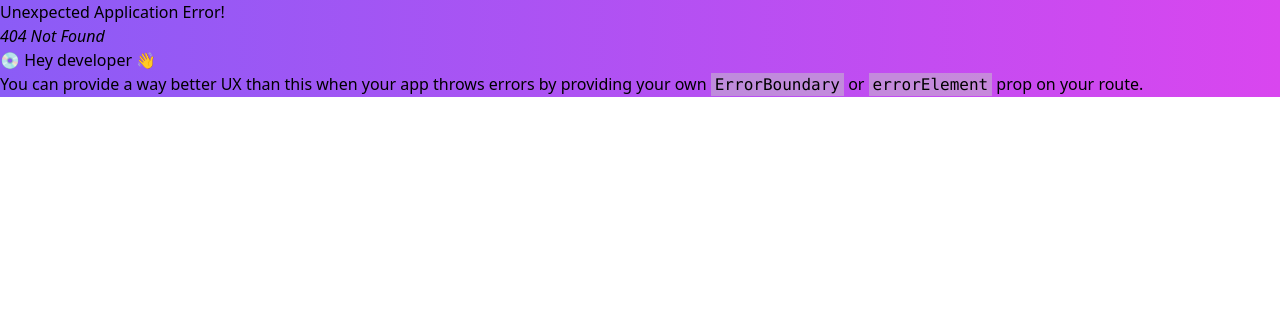
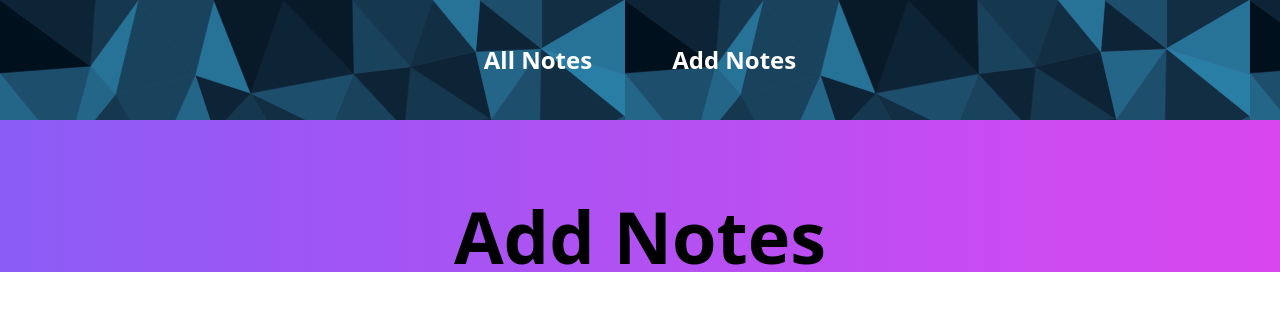
Before and after one commit to sajid1545/notes_app_using_redux, a React (Vite) app: page /add-notes in a window 1280 px wide. Before the commit this address had no page. Shown: the top 310 px of the page. Built offline with nearby package versions, Linux system fonts and the light colour scheme.

Commit message:
Route setup done

```diff
--- a/src/Layouts/Navbar.jsx
+++ b/src/Layouts/Navbar.jsx
@@ -13,7 +13,7 @@ const Navbar = () => {
 						<div className="flex gap-20 text-2xl font-extrabold">
 							<Link to="/">All Notes</Link>
 
-							<Link to="/">Add Notes</Link>
+							<Link to="/add-notes">Add Notes</Link>
 						</div>
 					</ul>
 					<div className="lg:hidden flex justify-end">
@@ -39,7 +39,7 @@ const Navbar = () => {
 											<div className="flex flex-col space-y-10 text-center text-xl font-bold">
 												<Link to="/">All Notes</Link>
 
-												<Link to="/">Add Notes</Link>
+												<Link to="/add-notes">Add Notes</Link>
 											</div>
 										</ul>
 									</nav>
--- /dev/null
+++ b/src/features/AddNotes.jsx
@@ -0,0 +1,11 @@
+import React from 'react';
+
+const AddNotes = () => {
+    return (
+        <div>
+           <h1 className="text-7xl text-center font-extrabold">Add Notes</h1>
+        </div>
+    );
+};
+
+export default AddNotes;
--- /dev/null
+++ b/src/features/EditNotes.jsx
@@ -0,0 +1,11 @@
+import React from 'react';
+
+const EditNotes = () => {
+    return (
+        <div>
+            <h1 className="text-7xl text-center font-extrabold">Edit Notes</h1>
+        </div>
+    );
+};
+
+export default EditNotes;
--- /dev/null
+++ b/src/features/NotesView.jsx
@@ -0,0 +1,11 @@
+import React from 'react';
+
+const NotesView = () => {
+    return (
+        <div>
+            <h1 className="text-7xl text-center font-extrabold">All Notes</h1>
+        </div>
+    );
+};
+
+export default NotesView;
```
Also changed, not shown: src/routes/routes.jsx (+12 -2 lines), src/app/store.js (added), src/features/notesSlice.js (added).
